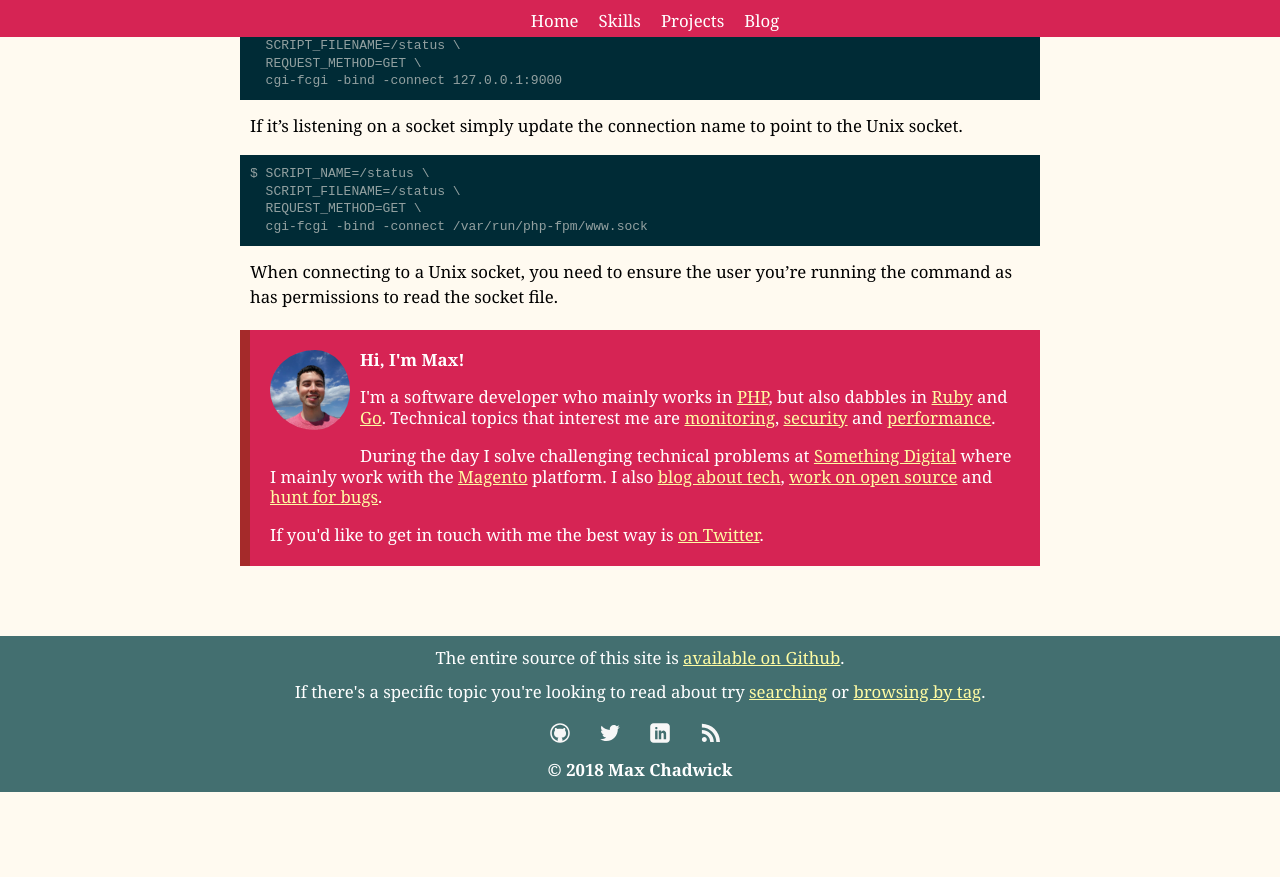
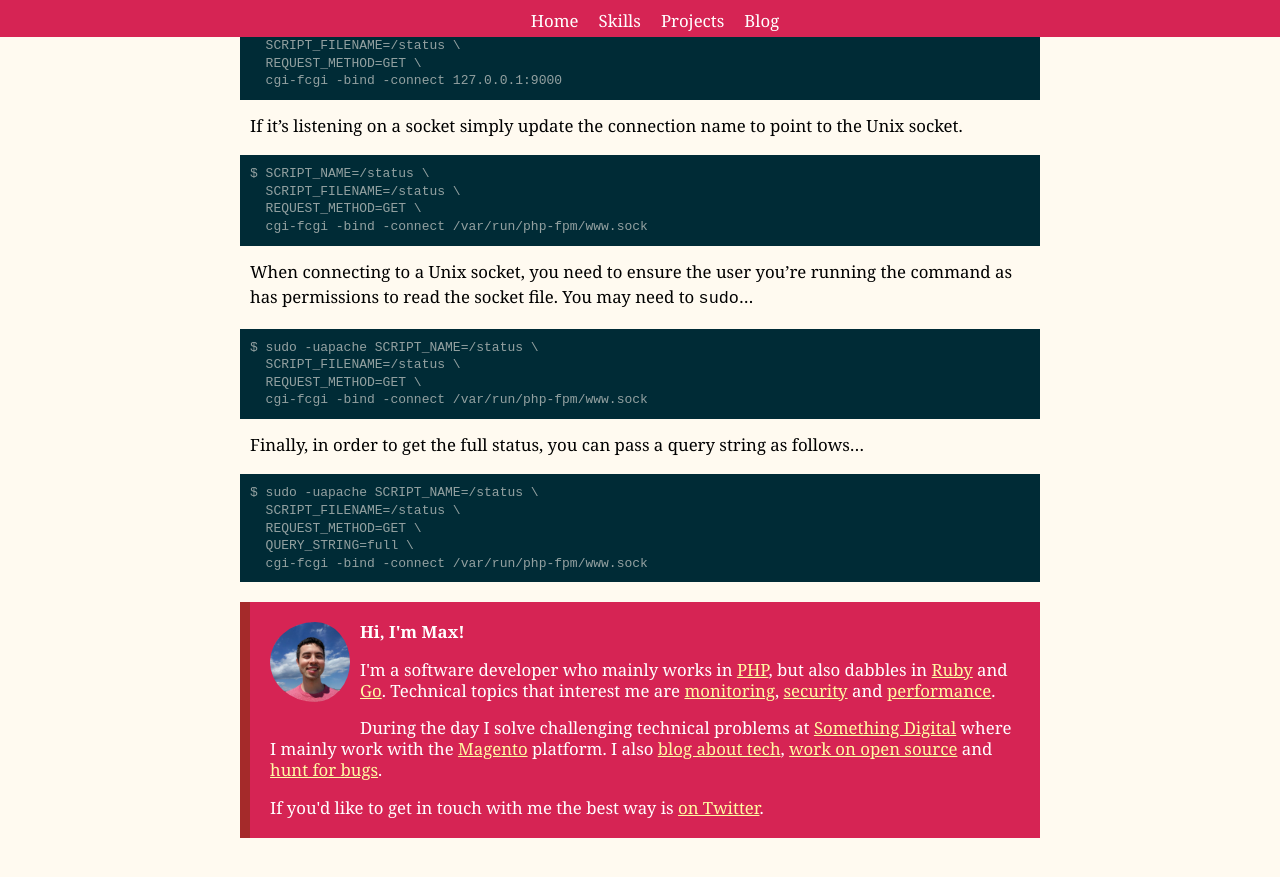
Before and after one commit to mpchadwick/mpchadwick.github.io, a Jekyll site: the page built from _posts/2017-10-24-getting-the-php-fpm-status-from-the-command-line.md, in a window 1280 px wide and 900 px high, scrolled down 1710 px. Shown: the top 877 px of the window. Built offline with Jekyll 4.4.1, drawn with Linux system fonts in a browser that asks for light colours; comment, search, counter and statistics services are not loaded; before the commit the page ends 2502 px from its top, so only the background shows below that.

Commit message:
Update PHP-FPM status from command line post

````diff
--- a/_posts/2017-10-24-getting-the-php-fpm-status-from-the-command-line.md
+++ b/_posts/2017-10-24-getting-the-php-fpm-status-from-the-command-line.md
@@ -94,4 +95,21 @@ $ SCRIPT_NAME=/status \
   cgi-fcgi -bind -connect /var/run/php-fpm/www.sock
 ```
 
-When connecting to a Unix socket, you need to ensure the user you're running the command as has permissions to read the socket file.
+When connecting to a Unix socket, you need to ensure the user you're running the command as has permissions to read the socket file. You may need to `sudo`...
+
+```
+$ sudo -uapache SCRIPT_NAME=/status \
+  SCRIPT_FILENAME=/status \
+  REQUEST_METHOD=GET \
+  cgi-fcgi -bind -connect /var/run/php-fpm/www.sock
+```
+
+Finally, in order to get the full status, you can pass a query string as follows...
+
+```
+$ sudo -uapache SCRIPT_NAME=/status \
+  SCRIPT_FILENAME=/status \
+  REQUEST_METHOD=GET \
+  QUERY_STRING=full \
+  cgi-fcgi -bind -connect /var/run/php-fpm/www.sock
+```
````
Also changed, not shown: other parts of _posts/2017-10-24-getting-the-php-fpm-status-from-the-command-line.md (+1 -0 lines).
